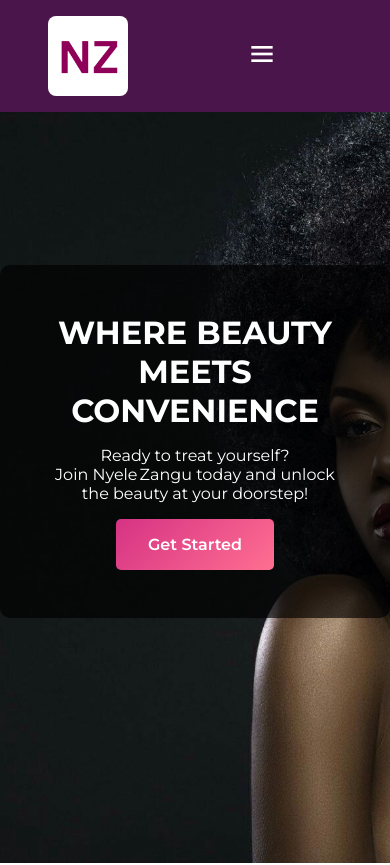
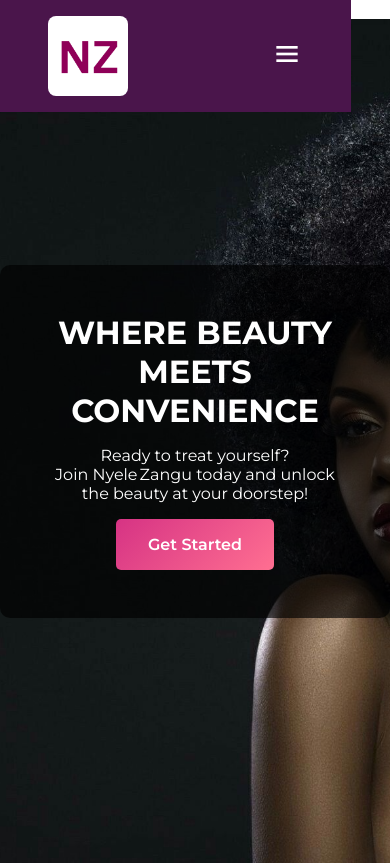
Before and after one commit to LungheSam/nyeleWeb, a plain HTML site: page index.html in a window 390 px wide. Shown: the top 865 px of the page. Drawn offline with nearby package versions, Linux system fonts and the light colour scheme.

Commit message:
Changed the navbar 3

```diff
--- a/index.html
+++ b/index.html
@@ -604,11 +604,11 @@ ar    <style>
                 cursor: pointer;
                 color:#fff;
                 z-index: 20000;
-                padding-right: 4rem;
+                /* padding-right: 4rem; */
             }
 
             .navbar{
-                width: 100%;
+                width:90%;
                 overflow: hidden;
             }
             .nav-links{
--- a/style.css
+++ b/style.css
@@ -1,3 +1,4 @@
+
 .team-section {
     padding: 6rem 2rem;
     background: #fff;
```
